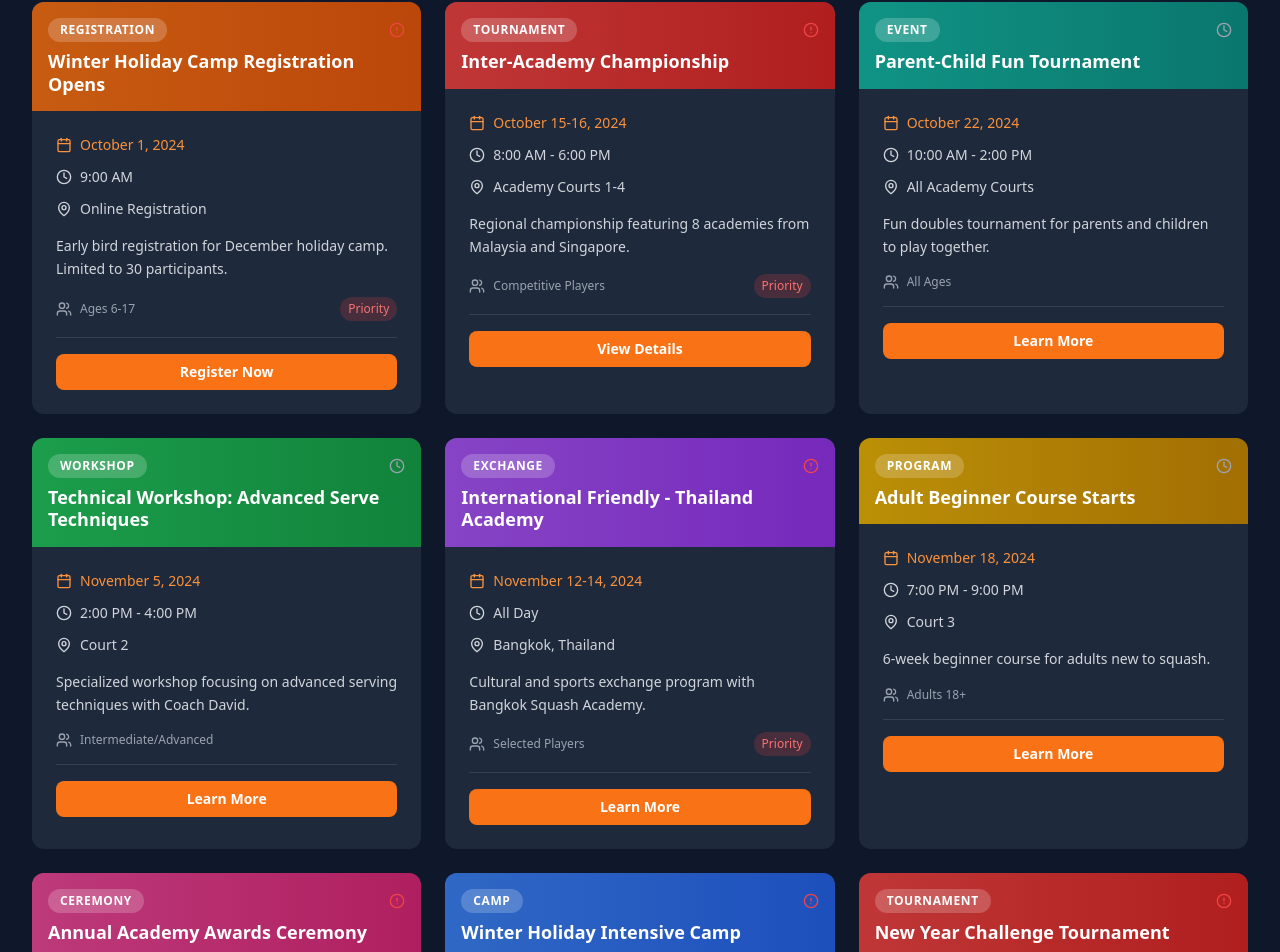
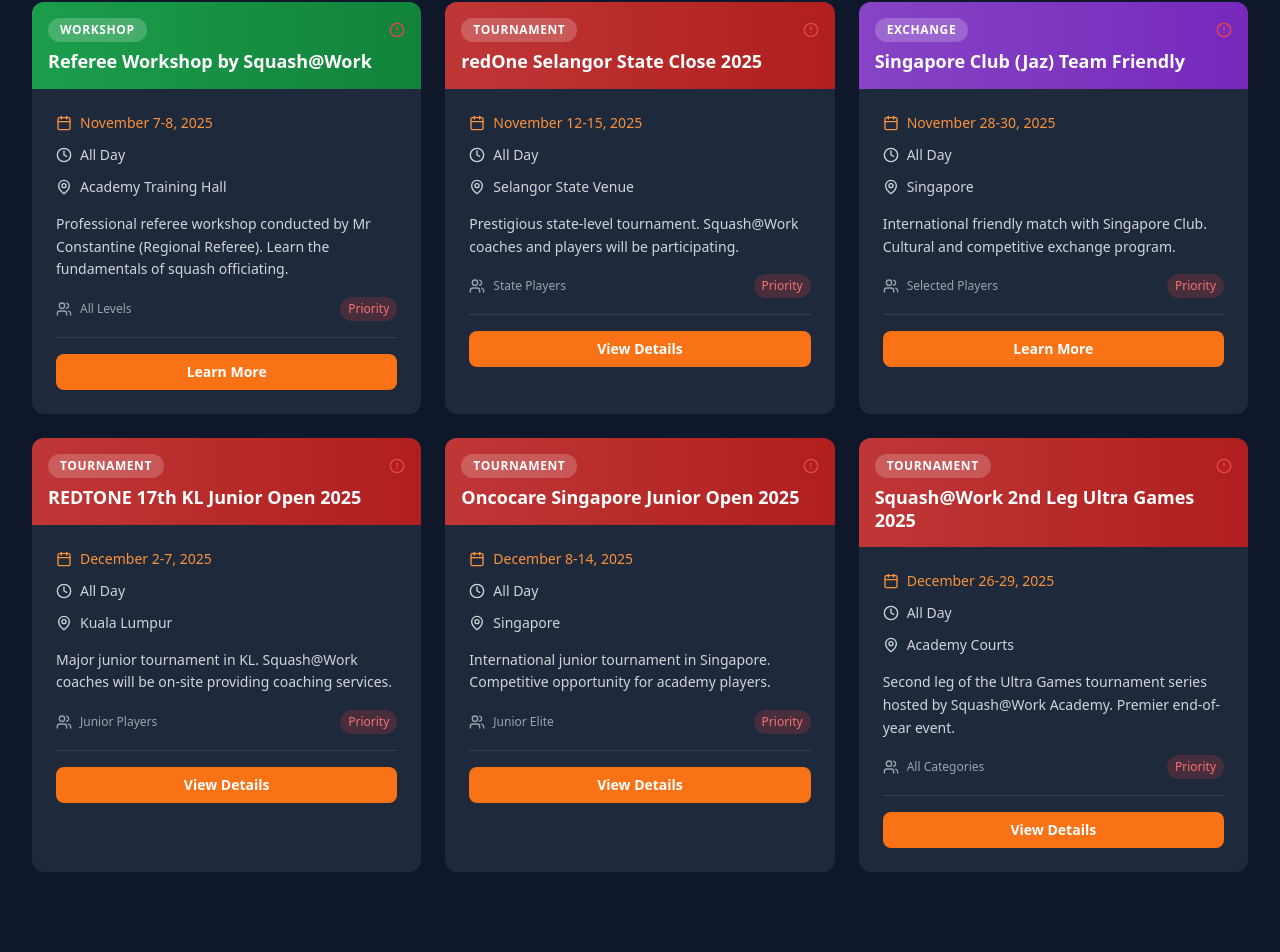
Before and after one commit to wuburn10/squash-at-work, a React (Vite) app: page / in a window 1280 px wide. Shown: the part 8757-9709 px from the top of the page. Built offline with nearby package versions, Linux system fonts and the light colour scheme.

Commit message:
feat: Update Upcoming Events + Build(dist) folder

```diff
--- a/src/components/CalendarSection.jsx
+++ b/src/components/CalendarSection.jsx
@@ -17,111 +17,75 @@
   const events = [
     {
       id: 1,
-      title: "Winter Holiday Camp Registration Opens",
-      date: "October 1, 2024",
-      time: "9:00 AM",
-      type: "registration",
-      location: "Online Registration",
-      description: "Early bird registration for December holiday camp. Limited to 30 participants.",
+      title: "Referee Workshop by Squash@Work",
+      date: "November 7-8, 2025",
+      time: "All Day",
+      type: "workshop",
+      location: "Academy Training Hall",
+      description: "Professional referee workshop conducted by Mr Constantine (Regional Referee). Learn the fundamentals of squash officiating.",
       priority: "high",
-      category: "camp",
-      participants: "Ages 6-17"
+      category: "workshop",
+      participants: "All Levels"
     },
     {
       id: 2,
-      title: "Inter-Academy Championship",
-      date: "October 15-16, 2024",
-      time: "8:00 AM - 6:00 PM",
+      title: "redOne Selangor State Close 2025",
+      date: "November 12-15, 2025",
+      time: "All Day",
       type: "tournament",
-      location: "Academy Courts 1-4",
-      description: "Regional championship featuring 8 academies from Malaysia and Singapore.",
+      location: "Selangor State Venue",
+      description: "Prestigious state-level tournament. Squash@Work coaches and players will be participating.",
       priority: "high",
       category: "tournament",
-      participants: "Competitive Players"
+      participants: "State Players"
     },
     {
       id: 3,
-      title: "Parent-Child Fun Tournament",
-      date: "October 22, 2024",
-      time: "10:00 AM - 2:00 PM",
-      type: "event",
-      location: "All Academy Courts",
-      description: "Fun doubles tournament for parents and children to play together.",
-      priority: "medium",
-      category: "family",
-      participants: "All Ages"
-    },
-    {
-      id: 4,
-      title: "Technical Workshop: Advanced Serve Techniques",
-      date: "November 5, 2024",
-      time: "2:00 PM - 4:00 PM",
-      type: "workshop",
-      location: "Court 2",
-      description: "Specialized workshop focusing on advanced serving techniques with Coach David.",
-      priority: "medium",
-      category: "workshop",
-      participants: "Intermediate/Advanced"
-    },
-    {
-      id: 5,
-      title: "International Friendly - Thailand Academy",
-      date: "November 12-14, 2024",
+      title: "Singapore Club (Jaz) Team Friendly",
+      date: "November 28-30, 2025",
       time: "All Day",
       type: "exchange",
-      location: "Bangkok, Thailand",
-      description: "Cultural and sports exchange program with Bangkok Squash Academy.",
+      location: "Singapore",
+      description: "International friendly match with Singapore Club. Cultural and competitive exchange program.",
       priority: "high",
       category: "international",
       participants: "Selected Players"
     },
     {
-      id: 6,
-      title: "Adult Beginner Course Starts",
-      date: "November 18, 2024",
-      time: "7:00 PM - 9:00 PM",
-      type: "program",
-      location: "Court 3",
-      description: "6-week beginner course for adults new to squash.",
-      priority: "medium",
-      category: "adult",
-      participants: "Adults 18+"
+      id: 4,
+      title: "REDTONE 17th KL Junior Open 2025",
+      date: "December 2-7, 2025",
+      time: "All Day",
+      type: "tournament",
+      location: "Kuala Lumpur",
+      description: "Major junior tournament in KL. Squash@Work coaches will be on-site providing coaching services.",
+      priority: "high",
+      category: "tournament",
+      participants: "Junior Players"
     },
     {
-      id: 7,
-      title: "Annual Academy Awards Ceremony",
-      date: "December 3, 2024",
-      time: "6:00 PM - 9:00 PM",
-      type: "ceremony",
-      location: "Academy Hall",
-      description: "Celebrating student achievements, coach recognition, and year highlights.",
+      id: 5,
+      title: "Oncocare Singapore Junior Open 2025",
+      date: "December 8-14, 2025",
+      time: "All Day",
+      type: "tournament",
+      location: "Singapore",
+      description: "International junior tournament in Singapore. Competitive opportunity for academy players.",
       priority: "high",
-      category: "ceremony",
-      participants: "All Academy Members"
+      category: "tournament",
+      participants: "Junior Elite"
     },
     {
-      id: 8,
-      title: "Winter Holiday Intensive Camp",
-      date: "December 16-27, 2024",
-      time: "9:00 AM - 4:00 PM",
-      type: "camp",
-      location: "All Academy Facilities",
-      description: "Two-week intensive training camp with guest international coaches.",
-      priority: "high",
-      category: "camp",
-      participants: "All Levels"
-    },
-    {
-      id: 9,
-      title: "New Year Challenge Tournament",
-      date: "January 4-5, 2025",
-      time: "8:00 AM - 6:00 PM",
+      id: 6,
+      title: "Squash@Work 2nd Leg Ultra Games 2025",
+      date: "December 26-29, 2025",
+      time: "All Day",
       type: "tournament",
       location: "Academy Courts",
-      description: "Start the new year with competitive matches across all age categories.",
+      description: "Second leg of the Ultra Games tournament series hosted by Squash@Work Academy. Premier end-of-year event.",
       priority: "high",
       category: "tournament",
-      participants: "All Levels"
+      participants: "All Categories"
     }
   ];
 
@@ -273,6 +237,7 @@
                       className="w-full bg-orange-500 hover:bg-orange-600 text-white px-4 py-2 rounded-lg text-sm font-semibold transition-colors"
                       whileHover={{ scale: 1.02 }}
                       whileTap={{ scale: 0.98 }}
+                      onClick={() => window.open("https://www.instagram.com/squashatwork17/", "_blank")}
                     >
                       {event.type === "registration" ? "Register Now" :
                        event.type === "tournament" ? "View Details" :
```
Also changed, not shown: 6 other files (tests, documents, lock files or other folders).
